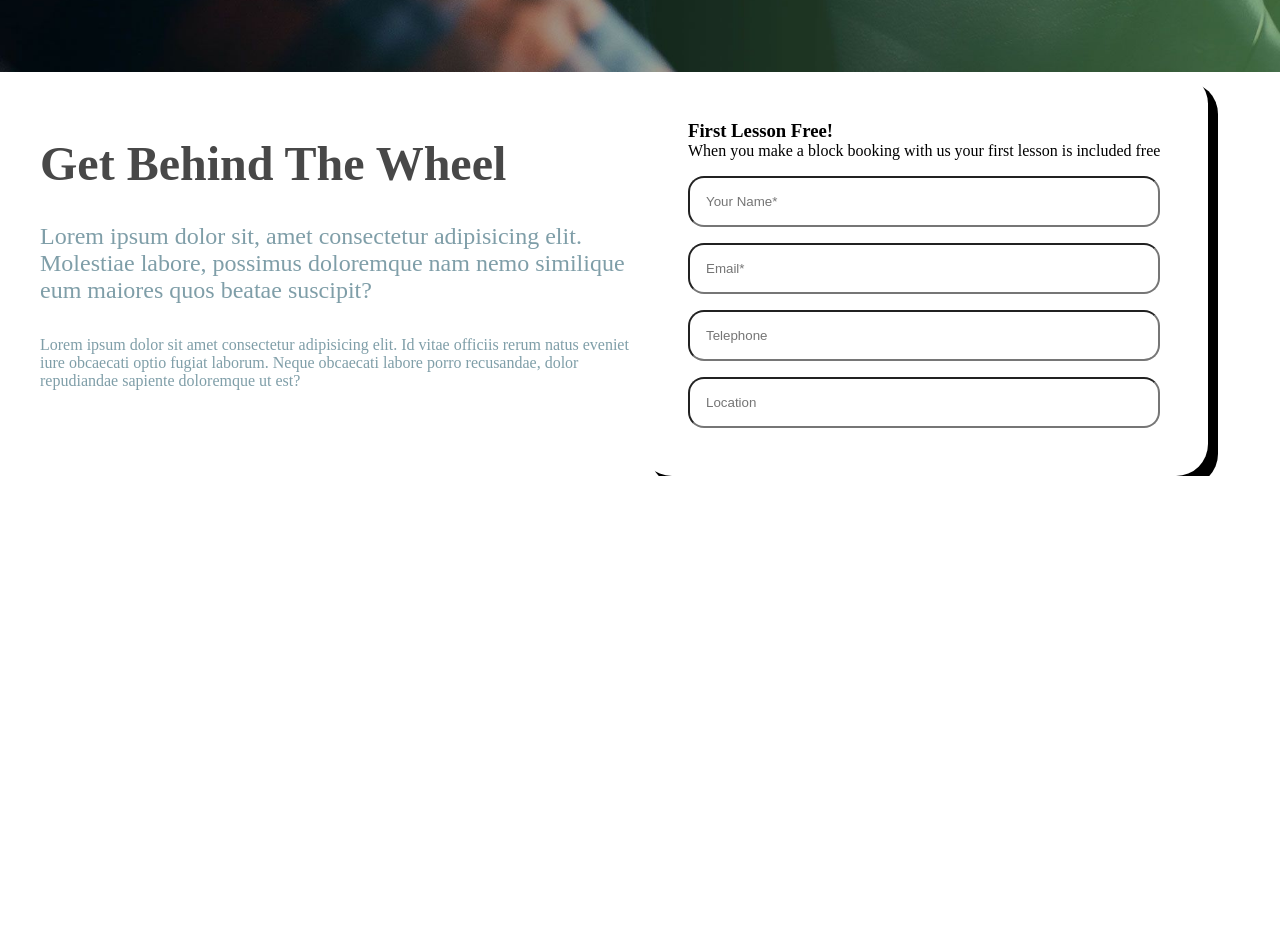
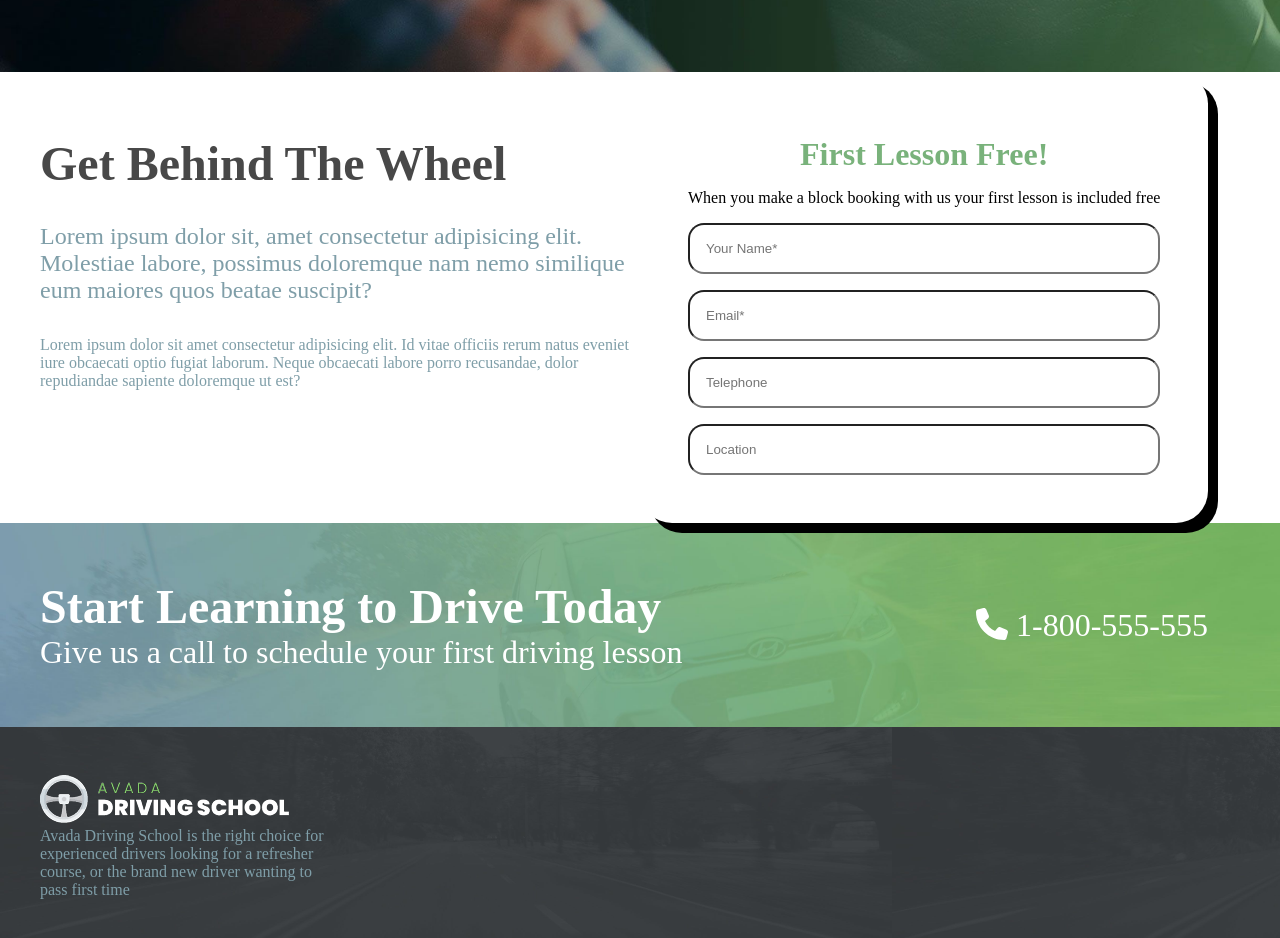
Before and after one commit to FedericoCapitani/proj-html-vuejs, a Vue app: page / in a window 1280 px wide. Shown: the part 660-1598 px from the top of the page. Before the commit the page ends 1136 px from the top, so only its background shows below. Built offline with nearby package versions, Linux system fonts and the light colour scheme.

Commit message:
add call section and start footer

```diff
--- a/src/App.vue
+++ b/src/App.vue
@@ -14,16 +14,16 @@
         </div>
       </div>
 
-      <div class="sign-up">
+      <div class="sign-up d_flex">
         <div class="sign-up_info">
           <h3>Get Behind The Wheel</h3>
           <p>Lorem ipsum dolor sit, amet consectetur adipisicing elit. Molestiae labore, possimus doloremque nam nemo similique eum maiores quos beatae suscipit?</p>
           <p class="small_text">Lorem ipsum dolor sit amet consectetur adipisicing elit. Id vitae officiis rerum natus eveniet iure obcaecati optio fugiat laborum. Neque obcaecati labore porro recusandae, dolor repudiandae sapiente doloremque ut est?</p>
         </div>
-        <div class="sign-up_form">
+        <div class="sign-up_form d_flex">
           <h3>First Lesson Free!</h3>
           <p>When you make a block booking with us your first lesson is included free</p>
-          <form action="" class="form">
+          <form action="" class="form d_flex">
             <input type="text" placeholder="Your Name*">
             <input type="text" placeholder="Email*">
             <input type="text" placeholder="Telephone">
@@ -32,8 +32,39 @@
         </div>
       </div>
 
+      <div class="call">
+        <div class="call_container d_flex">
+          <div class="call_text">
+            <h3>Start Learning to Drive Today</h3>
+            <p>Give us a call to schedule your first driving lesson</p>
+          </div>
+          <div class="call_number">
+            <p>
+              <font-awesome-icon :icon="['fas', 'phone']" /><span> 1-800-555-555</span>
+            </p>
+          </div>
+        </div>
+      </div>
+
     </main>
 
+    <footer>
+      <div class="footer_links d_flex">
+        <div class="footer_col">
+          <img src="@/assets/img/avada-drivers-logo-1x.png" alt="logo avada small">
+          <p class="info">Avada Driving School is the right choice for experienced drivers looking for a refresher course, or the brand new driver wanting to pass first time</p>
+        </div>
+        <div class="footer_col">
+
+        </div>
+        <div class="footer_col">
+
+        </div>
+        <div class="footer_col">
+
+        </div>
+      </div>
+    </footer>
   </div>
 </template>
 
--- a/src/assets/scss/style.scss
+++ b/src/assets/scss/style.scss
@@ -2,6 +2,10 @@
     margin: 0;
     padding: 0;
     box-sizing: border-box;
+}
+
+.d_flex{
+    display: flex;
 }
 
 .header_container{
@@ -10,7 +14,6 @@
     .ads_container{
         background-color: $cube-grey;
         .ads{
-            display: flex;
             max-width: 1200px;
             margin: 0 auto;
             justify-content: space-between;
@@ -24,7 +27,6 @@
         }
     }
     .navbar{
-        display: flex;
         max-width: 1200px;
         margin: 0 auto;
         padding: 2rem 0;
@@ -32,7 +34,6 @@
         column-gap: 4rem;
         .links{
             flex-grow: 2;
-            display: flex;
             flex-direction: row;
             justify-content: space-between;
             a{
@@ -73,7 +74,6 @@
 .sign-up{
     max-width: 1200px;
     margin: 0 auto;
-    display: flex;
     .sign-up_info{
         margin-top: 4rem;
         width: 50%;
@@ -93,12 +93,16 @@
     .sign-up_form{
         border-radius: 2rem;
         padding: 3rem;
-        display: flex;
         flex-direction: column;
         box-shadow: 10px 10px;
+        text-align: center;
+        h3{
+            color: $cube-green;
+            font-size: 2rem;
+            padding: 1rem 0;
+        }
         .form{
             margin-top: 1rem;
-            display: flex;
             flex-direction: column;
             align-items: center;
             row-gap: 1rem;
@@ -110,3 +114,45 @@
         }
     }
 }
+
+.call{
+    background-image: url("@/assets/img/horizontal-cta-background.jpg");
+    background-size: cover;
+    background-position: center;
+    .call_container{
+        max-width: 1200px;
+        margin: 0 auto;
+        justify-content: space-between;
+        align-items: center;
+    }
+    .call_text, .call_number{
+        color: $cube-white;
+        padding: 3.5rem 0;
+        h3{
+            font-size: 3rem;
+        }
+        p{
+            font-size: 2rem;
+        }
+    }
+    .call_number{
+        padding-right: 2rem;
+    }
+}
+
+footer{
+    background-image: url("@/assets/img/footer-background-color.jpg");
+    background-size: contain;
+    .footer_links{
+        max-width: 1200px;
+        margin: 0 auto;
+        background-size: contain;
+        padding: 3rem 0;
+        .footer_col{
+            width: calc(100% / 4);
+            .info{
+                color: $median-dark-grey;
+            }
+        }
+    }
+}
--- a/src/components/HeaderComponent.vue
+++ b/src/components/HeaderComponent.vue
@@ -2,7 +2,7 @@
     <header>
       <div class="header_container">
         <div class="ads_container">
-          <div class="ads">
+          <div class="ads d_flex">
           <div class="ads_item">
             we have a 95% Successfull Pass Rate!
           </div>
@@ -11,11 +11,11 @@
           </div>
         </div>
         </div>
-        <div class="navbar">
+        <div class="navbar d_flex">
           <div class="logo">
             <img src="@/assets/img/avada-drivers-logo-2x-300x58.png" alt="company logo">
           </div>
-          <div class="links">
+          <div class="links d_flex">
             <div v-for="link in nav_links" :key="link.id">
                 <a href="#"> {{link.text}} </a>
             </div>
--- a/src/main.js
+++ b/src/main.js
@@ -4,10 +4,13 @@ import App from './App.vue'
 import { library } from '@fortawesome/fontawesome-svg-core'
 
 import { faPhone } from '@fortawesome/free-solid-svg-icons'
+import { faHouse } from '@fortawesome/free-solid-svg-icons'
+import { faEnvelope } from '@fortawesome/free-solid-svg-icons'
+import { faLink } from '@fortawesome/free-solid-svg-icons'
 
 import { FontAwesomeIcon } from '@fortawesome/vue-fontawesome'
 
-library.add(faPhone)
+library.add(faPhone, faHouse, faEnvelope, faLink)
 
 Vue.component('font-awesome-icon', FontAwesomeIcon)
 
```
